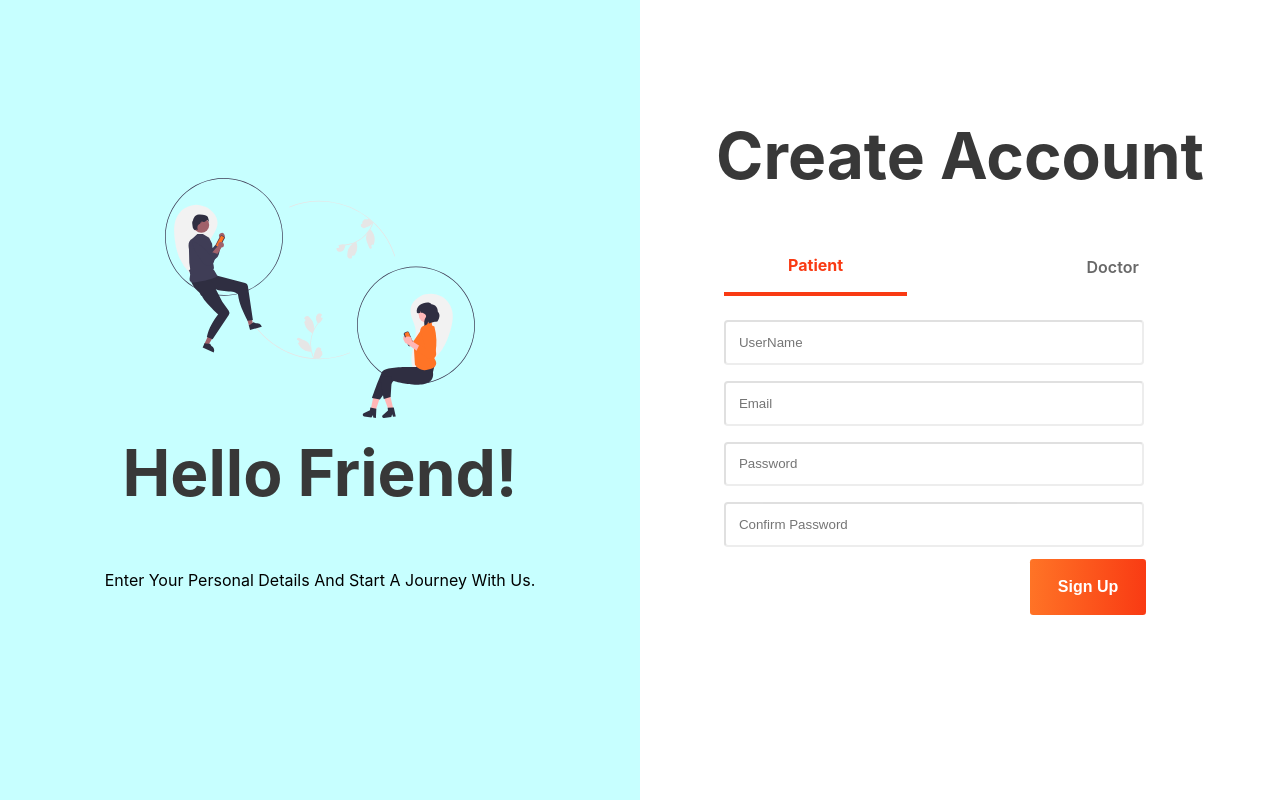
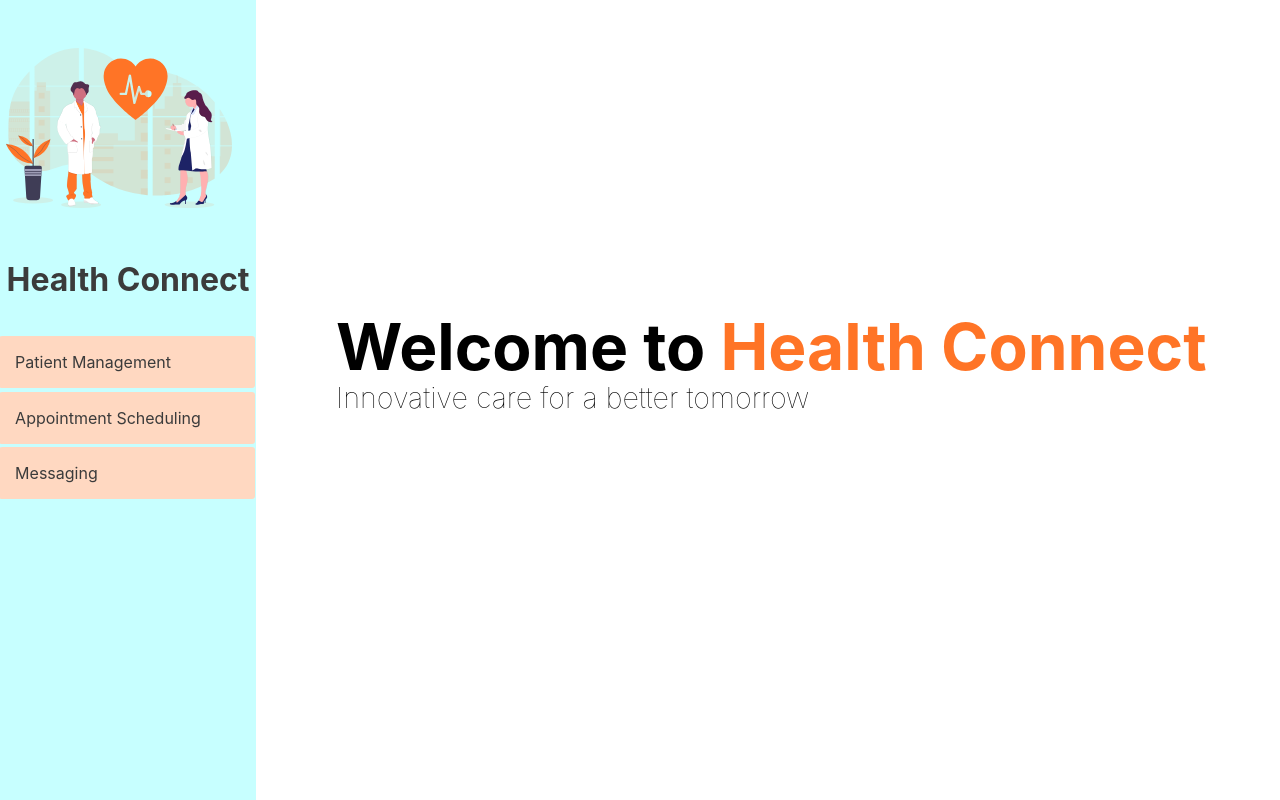
Before and after one commit to BiboBoom10/health-connect, a React (Create React App) app: page / in a window 1280 px wide. Built offline with nearby package versions, Linux system fonts and the light colour scheme.

Commit message:
Added Dashboard

```diff
--- a/src/App.js
+++ b/src/App.js
@@ -4,6 +4,7 @@ import AboutUs from './pages/about/AboutUs';
 import AppointmentForm from './pages/AppointmentForm/AppointmentForm';
 import Blog from './pages/Blog/Blog';
 import Contacts from './pages/contacts/Contacts';
+import Dashboard from './pages/Dashboard/Dashboard';
 import GetStarted from './pages/getstarted/GetStarted';
 import Home from './pages/home/Home';
 import LogIn from './pages/login/LogIn';
@@ -14,7 +15,7 @@ function App() {
   return (
     <div>
       {/* <GetStarted /> */}
-      <SignUp />
+      {/* <SignUp /> */}
       {/* <LogIn /> */}
       {/* <NavBar /> */}
       {/* <Home /> */}
@@ -22,6 +23,7 @@ function App() {
       {/* <Contacts /> */}
       {/* <Blog /> */}
       {/* <AppointmentForm /> */}
+      <Dashboard />
     </div>
   );
 }
--- a/src/pages/AppointmentForm/AppointmentForm.jsx
+++ b/src/pages/AppointmentForm/AppointmentForm.jsx
@@ -1,13 +1,21 @@
 import React, { useState } from 'react';
+import NavBar from '../../components/Nav/NavBar';
 import classes from './AppointmentForm.module.css';
 
 function AppointmentForm() {
 
-    const [name, setName] = useState('');
+    const [patientName, setPatientName] = useState('');
+    const [dob, setDob] = useState('');
+    const [gender, setGender] = useState('');
+    const [contactNumber, setContactNumber] = useState('');
     const [email, setEmail] = useState('');
-    const [phone, setPhone] = useState('');
-    const [date, setDate] = useState('');
-    const [time, setTime] = useState('');
+    const [address, setAddress] = useState('');
+    const [reasonForAppointment, setReasonForAppointment] = useState('');
+    const [preferredDate, setPreferredDate] = useState('');
+    const [preferredTime, setPreferredTime] = useState('');
+    const [preferredPhysician, setPreferredPhysician] = useState('');
+    const [insuranceCompany, setInsuranceCompany] = useState('');
+    const [additionalNotes, setAdditionalNotes] = useState('');
 
     const submitHandler = (event) => {
         event.preventDefault();
@@ -15,34 +23,138 @@ function AppointmentForm() {
 
   return (
     <div>
-        <form onSubmit={submitHandler}>
-            <label>
-                Name:
-                <input type="text" value={name} onChange={(e) => setName(e.target.value)} />
+
+        <NavBar />
+
+        <h1 className={classes.heading}>Booking Appointment Form</h1>
+
+        <div className={classes.content}>
+
+            <form className={classes['form-data']} onSubmit={submitHandler}>
+                <div className={classes.both}>
+                    <div>
+                        <label htmlFor="patientName">Patient's Name:
+                            <input
+                                type="text"
+                                id="patientName"
+                                value={patientName}
+                                onChange={(e) => setPatientName(e.target.value)}
+                            />
                         </label>
 
-            <label>
-                Email:
-                <input type="email" value={email} onChange={(e) => setEmail(e.target.value)} />
+                        <label  htmlFor="dob">Date of Birth:
+                            <input
+                                className={classes.dob}
+                                type="date"
+                                id="dob"
+                                value={dob}
+                                onChange={(e) => setDob(e.target.value)}
+                            />
                         </label>
 
-            <label>
-                Phone:
-                <input type="tel" value={phone} onChange={(e) => setPhone(e.target.value)} />
+                        <label htmlFor="gender">Gender:
+                            <select id="gender" value={gender} onChange={(e) => setGender(e.target.value)}>
+                                <option value="">--Please select--</option>
+                                <option value="male">Male</option>
+                                <option value="female">Female</option>
+                                <option value="other">Other</option>
+                            </select>
                         </label>
 
-            <label>
-                Date:
-                <input type="date" value={date} onChange={(e) => setDate(e.target.value)} />
+                        <label htmlFor="contactNumber">Contact Number:
+                            <input
+                                type="text"
+                                id="contactNumber"
+                                value={contactNumber}
+                                onChange={(e) => setContactNumber(e.target.value)}
+                            />
                         </label>
 
-            <label>
-                Time:
-                <input type="time" value={time} onChange={(e) => setTime(e.target.value)} />
+                        <label htmlFor="email">Email:
+                            <input
+                                type="email"
+                                id="email"
+                                value={email}
+                                onChange={(e) => setEmail(e.target.value)}
+                            />
                         </label>
 
-            <button type="submit">Submit</button>
+                        <label htmlFor="address">Address:
+                            <input
+                                type="text"
+                                id="address"
+                                value={address}
+                                onChange={(e) => setAddress(e.target.value)}
+                            />
+                        </label>
+                    </div>
+
+                    <div>
+                        <label htmlFor="reasonForAppointment">Reason for Appointment:
+                            <input
+                                type="text"
+                                id="reasonForAppointment"
+                                value={reasonForAppointment}
+                                onChange={(e) => setReasonForAppointment(e.target.value)}
+                            />
+                        </label>
+
+                        <label htmlFor="preferredDate">Preferred Date:
+                            <input
+                                type="date"
+                                id="preferredDate"
+                                value={preferredDate}
+                                onChange={(e) => setPreferredDate(e.target.value)}
+                            />
+                        </label>
+
+                        <label htmlFor="preferredTime">Preferred Time:
+                            <input
+                                type="time"
+                                id="preferredTime"
+                                value={preferredTime}
+                                onChange={(e) => setPreferredTime(e.target.value)}
+                            />
+                        </label>
+
+                        <label htmlFor="preferredPhysician">Physician:
+                            <select id="preferredPhysician" value={preferredPhysician} onChange={(e) => setPreferredPhysician(e.target.value)}>
+                                <option value="">--Please select--</option>
+                                <option value="generalpractitioner">General Practitioner</option>
+                                <option value="pediatrician">Pediatrician</option>
+                                <option value="gynecologistr">Gynecologist</option>
+                                <option value="neurologist">Neurologist</option>'
+                                <option value="dermatologist">Dermatologist</option>
+                                <option value="other">Other</option>
+                            </select>
+                        </label>
+
+                        <label htmlFor="preferredCompany">InsuaranceCompany:
+                            <select id="preferredCompany" value={insuranceCompany} onChange={(e) => setInsuranceCompany(e.target.value)}>
+                                <option value="">--Please select--</option>
+                                <option value="male">APA</option>
+                                <option value="female">NHIF</option>
+                                <option value="other">Jubilee</option>
+                                <option value="other">Other</option>
+                            </select>
+                        </label>
+
+                        <label htmlFor="preferredCompany">Additional Notes:
+                            <input
+                                type="textbox"
+                                id="additionalNotes"
+                                value={additionalNotes}
+                                onChange={(e) => setAdditionalNotes(e.target.value)}
+                            />
+                        </label>
+                    </div>
+                </div>
+
+                <button className={classes['my-button']} type="submit">Submit</button>
+
+
             </form>
+        </div>
     </div>
   )
 }
--- a/src/pages/AppointmentForm/AppointmentForm.module.css
+++ b/src/pages/AppointmentForm/AppointmentForm.module.css
@@ -0,0 +1,86 @@
+.content {
+    width: 100%;
+    display: flex;
+    justify-content: center;
+    /* background-color: aqua; */
+    padding: 2rem 0;
+    margin-top: -2rem;
+}
+
+.form-data {
+    display: flex;
+    flex-direction: column;
+    justify-content: center;
+    width: 90%;
+}
+
+.form-data label {
+    padding: 1rem;
+    display: flex;
+    justify-content: space-between;
+    /* margin: 0 8rem; */
+}
+
+.form-data input {
+    width: 65%;
+    padding: 0.6rem;
+    margin-left: 2rem;
+    border-radius: 0.4rem;
+    border: 0.1rem solid #f9391324;
+}
+
+.form-data select {
+    width:69%;
+    padding: 0.6rem;
+    margin-left: 2rem;
+    color: #f4fefe;
+    background-color: #ff7626bf;
+    border-radius: 0.4rem;
+    border: none;
+}
+
+.form-data option {
+    background-color: #f4f4f4;
+    color: #383838;
+}
+
+.form-data option:hover{
+    background-color: #f4fefe;
+}
+
+.both {
+    display: flex;
+    justify-content: center;
+    /* align-items: center; */
+    /* height: 90vh; */
+    width: 100%;
+    /* border: 0.1rem solid gray; */
+}
+
+.both div {
+    width: 100%;
+
+}
+
+.heading {
+    color: #383838;
+    font-size: 3rem;
+    margin-top: 7rem;
+    /* margin-left: 2%; */
+    text-align: center;
+}
+
+.my-button {
+    padding: 1rem 1.5rem;
+    border: 0.1rem solid #ff7626bf;
+    border-radius: 0.2rem;
+    transform: scale(0.9);
+    transition: 0.2s ease-out;
+    font-size: 1.2rem;
+    cursor: pointer;
+}
+
+.my-button:hover {
+    background-color: #ff7426;
+    color: #f4f4f4;
+}
--- /dev/null
+++ b/src/pages/Dashboard/Dashboard.jsx
@@ -0,0 +1,34 @@
+import React from 'react';
+import classes from './Dashboard.module.css';
+import Doctor5 from '../../Images/Doctor5.svg';
+
+function Dashboard() {
+  return (
+    <div className={classes.content}>
+
+        <div className={classes.left}>
+            <div>
+                <img src = { Doctor5 } alt="" />
+                <h1>Health Connect</h1>
+            </div>
+
+            <div>
+                <ul>
+                    <li>Patient Management</li>
+                    <li>Appointment Scheduling</li>
+                    <li>Messaging</li>
+                </ul>
+            </div>
+
+        </div>
+
+        <div className={classes['right']}>
+            <h1>Welcome to <span>Health Connect</span> </h1>
+            <p>Innovative care for a better tomorrow</p>
+        </div>
+
+    </div>
+  )
+}
+
+export default Dashboard;
--- /dev/null
+++ b/src/pages/Dashboard/Dashboard.module.css
@@ -0,0 +1,72 @@
+.content {
+    background-color: rgb(255, 255, 255);
+    width: 100%;
+    height: 100vh;
+    display: flex;
+}
+
+.left {
+    background-color: #c7ffff;
+    width: 25%;
+    height: 100vh;
+    display: flex;
+    align-items: center;
+    flex-direction: column;
+}
+
+.left img {
+    margin-top: 3rem;
+    height: 10rem;
+}
+
+.left h1 {
+    color: #3b3b3b;
+    margin-top: 3rem;
+}
+
+.left ul {
+    list-style: none;
+    margin-left: -5rem;
+}
+
+.left ul li {
+    padding: 1rem;
+    background-color: #ffd8c1;
+    margin: 0.2rem;
+    width: 100%;
+    border-radius: 0.2rem;
+    transition: 0.25s ease-in;
+    cursor: pointer;
+    color: #3b3b3b;
+}
+
+.left ul li:hover {
+    transform: translateX(1rem);
+    background-color: #ff7426;
+    color: #f4f4f4;
+}
+
+.right {
+    /* background-color: #535353; */
+    display: flex;
+    justify-content: center;
+    flex-direction: column;
+    width: 100%;
+}
+
+.right h1 {
+    margin-top: -3rem;
+    margin-left: 5rem;
+    font-size: 4rem;
+}
+
+.right span {
+    color: #ff7426;
+}
+
+.right p {
+    margin-top: -3rem;
+    margin-left: 5rem;
+    font-size: 1.8rem;
+    font-weight: lighter;
+}
```
Also changed, not shown: src/Images/Doctor5.svg (added). Lines whose indentation alone changed are shown as unchanged.
